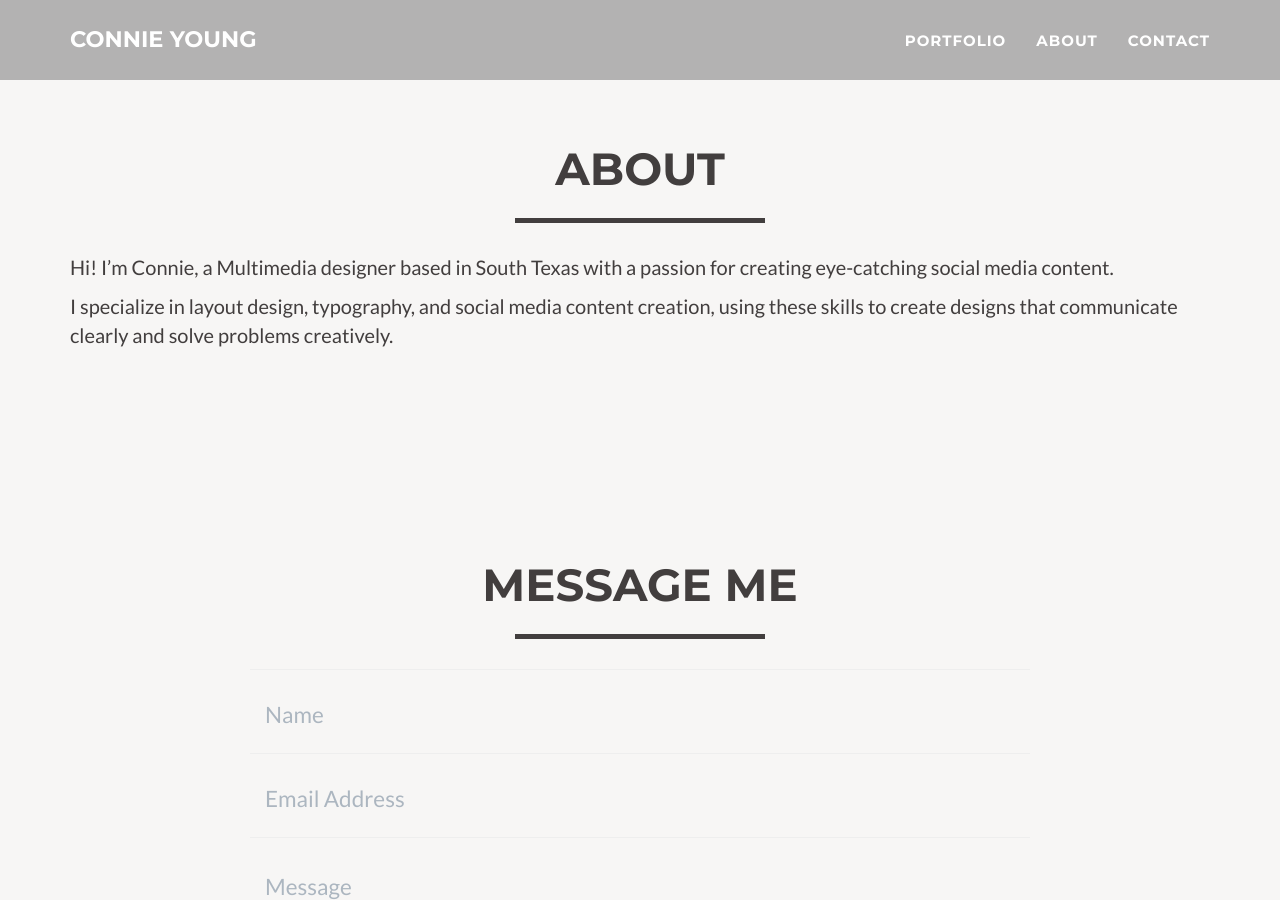
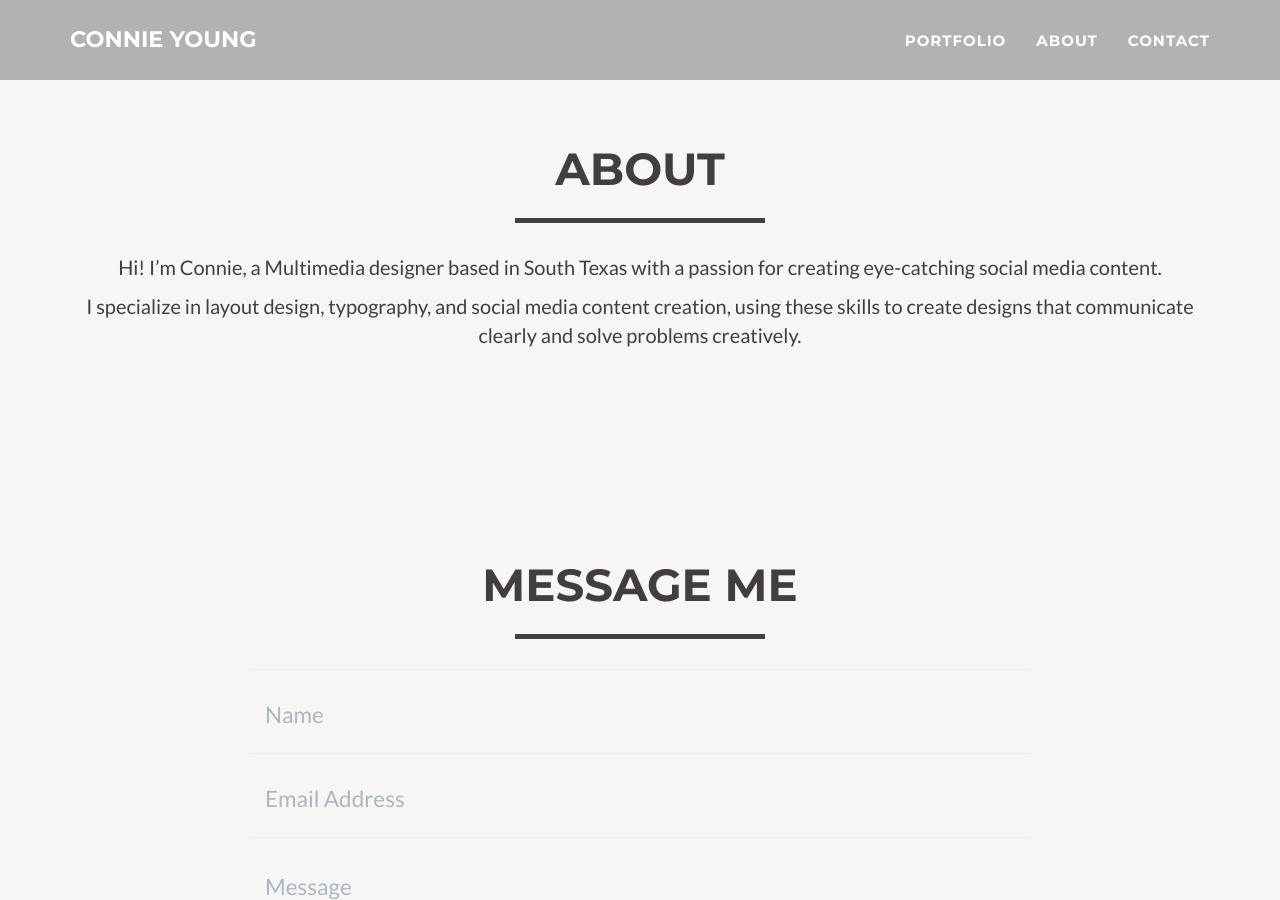
Before and after one commit to conniemyou/cyoung-portfolio, a Jekyll site: the page built from _posts/2014-07-18-project-1.markdown, in a window 1280 px wide and 900 px high, scrolled down 2259 px. Built offline with Jekyll 4.4.1, drawn with Linux system fonts in a browser that asks for light colours.

Commit message:
text center

```diff
--- a/_includes/about.html
+++ b/_includes/about.html
@@ -8,7 +8,7 @@
       </div>
     </div>
     <div class="row">
-  <div class="col-lg-12">
+  <div class="col-lg-12 text-center">
     <p>Hi! I’m Connie, a Multimedia designer based in South Texas with a passion for creating eye-catching social media content.</p>
     <p>I specialize in layout design, typography, and social media content creation, using these skills to create designs that communicate clearly and solve problems creatively.</p>
   </div>
```
